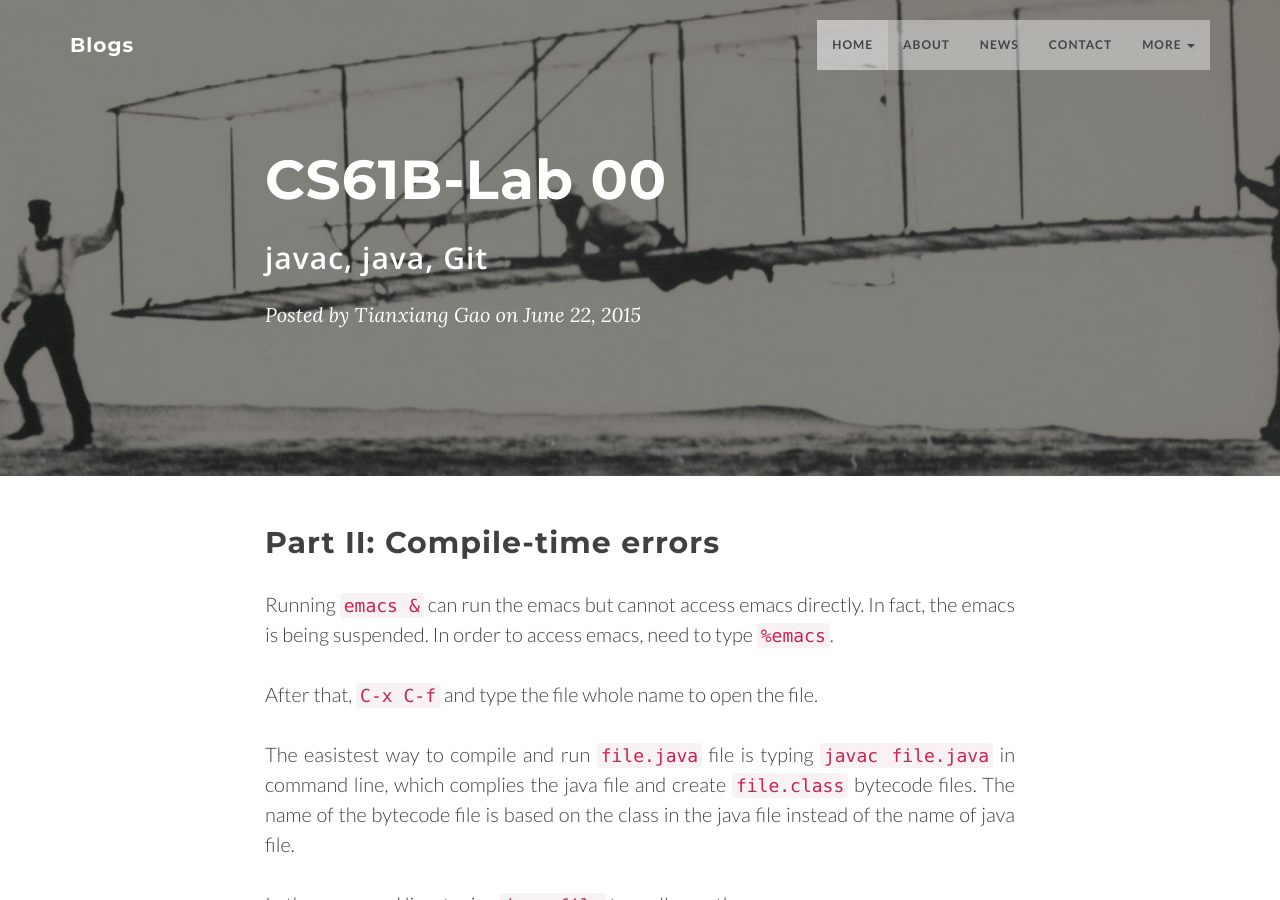
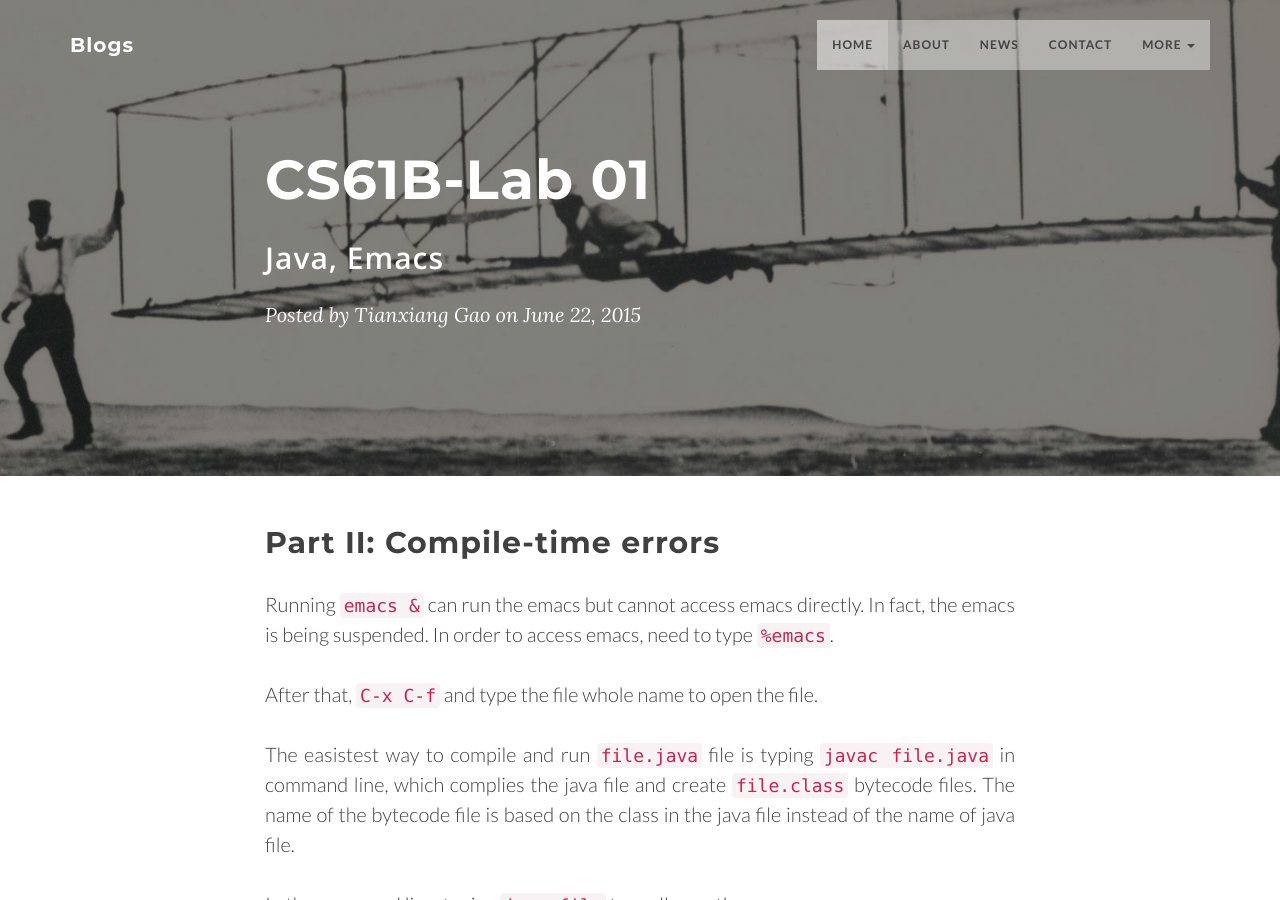
Before and after one commit to xuanix/blogs, a Jekyll site: the page built from _posts/2015-06-23-cs61b-lab01.markdown, in a window 1280 px wide and 900 px high. Built offline with Jekyll 4.4.1, drawn with Linux system fonts in a browser that asks for light colours; nearby versions of some CDN libraries; comment, search, counter and statistics services are not loaded.

Commit message:
Fixed title

```diff
--- a/_posts/2015-06-23-cs61b-lab01.markdown
+++ b/_posts/2015-06-23-cs61b-lab01.markdown
@@ -1,7 +1,7 @@
 ---
 layout:     post
-title: "CS61B-Lab 00"
-subtitle:   "javac, java, Git"
+title: "CS61B-Lab 01"
+subtitle:   "Java, Emacs"
 author: "Tianxiang Gao"
 date: "Jun 22, 2015"
 header-img: "img/post-bg-02.jpg"
```
